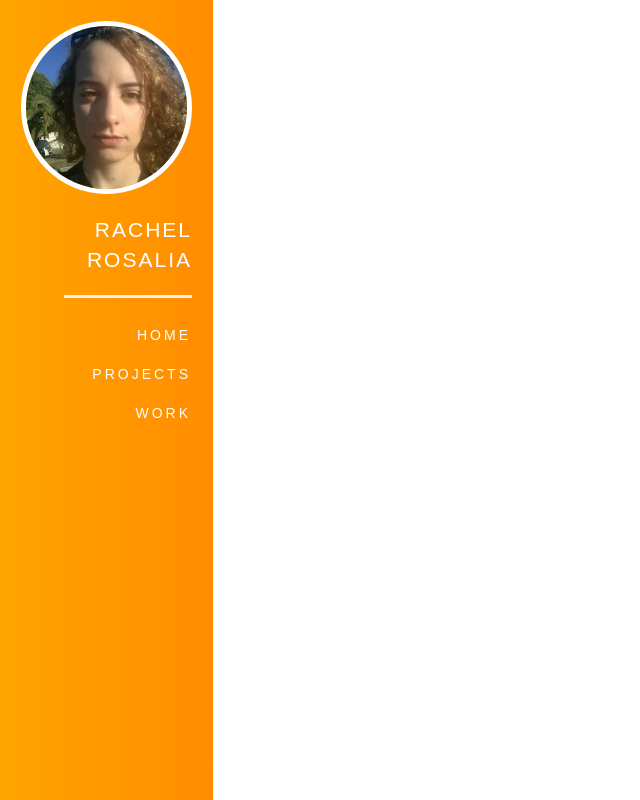
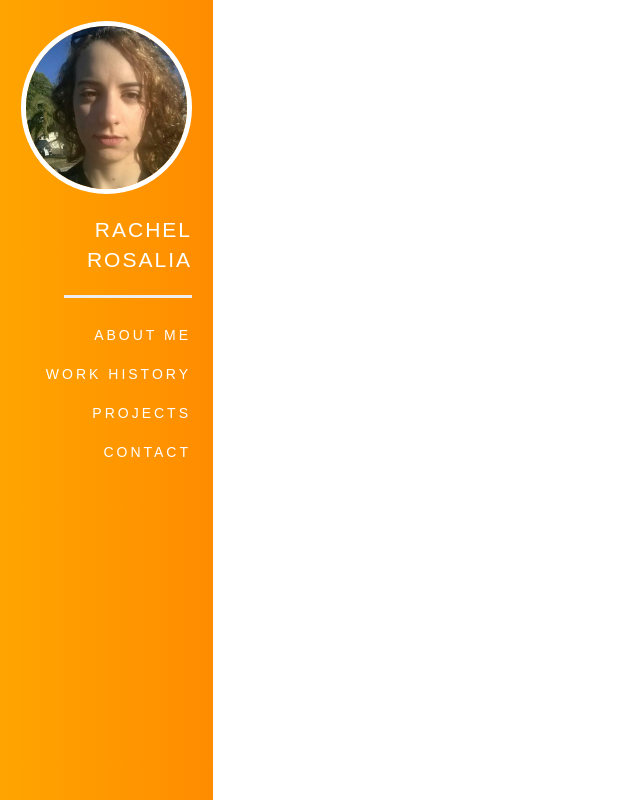
Before and after one commit to roaclark/rachel-rosalia, a React (Create React App) app in the folder client/: page /contact in a window 1280 px wide. Shown: the top 800 px of the page, without its empty margins (0-640 px from the left). Built offline with nearby package versions, Linux system fonts and the light colour scheme.

Commit message:
Updated the nav bar links

```diff
--- a/client/src/navbar/NavBar.js
+++ b/client/src/navbar/NavBar.js
@@ -12,9 +12,10 @@ class NavBar extends Component {
         </div>
         <p className="Nav-text Nav-name">Rachel Rosalia</p>
         <hr className="Nav-text" />
-        <Link to="/" className="btn btn-block Nav-button">Home</Link>
+        <Link to="/" className="btn btn-block Nav-button">About Me</Link>
+        <Link to="/work" className="btn btn-block Nav-button">Work History</Link>
         <Link to="/projects" className="btn btn-block Nav-button">Projects</Link>
-        <Link to="/work" className="btn btn-block Nav-button">Work</Link>
+        <Link to="/contact" className="btn btn-block Nav-button">Contact</Link>
       </div>
     );
   };
```
